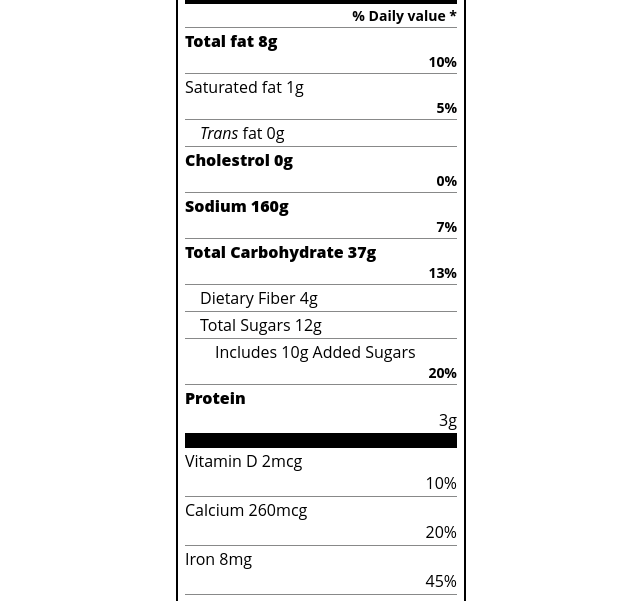
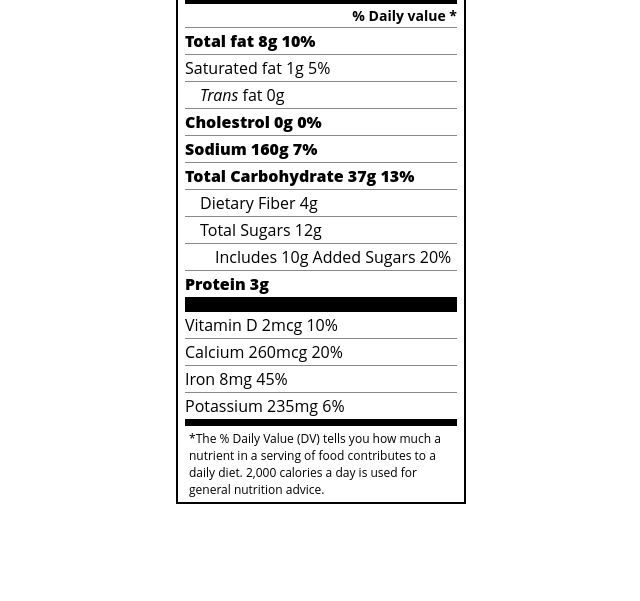
Before and after one commit to ayushkanyal/Nutritional-Value-Label, a plain HTML site: page index.html in a window 1280 px wide. Shown: the part 194-795 px from the top of the page, without its empty margins (319-959 px from the left). Drawn offline with Linux system fonts and the light colour scheme; files that its build step writes are made by us from their sources.

Commit message:
Update index.html
Fixed spacing problem by covering all left aligned <p> elements in a span and using the display:flex property and justify0content:space-between.

```diff
--- a/index.html
+++ b/index.html
@@ -11,42 +11,42 @@
         <h1 class="bold">Nutrition facts</h1>
         <div class="divider"></div>
         <p>8 servings per container</p>
-        <p class="bold">Serving Size 2/3 cup(55g)</p>
+        <p class="bold">Serving Size <span>2/3 cup(55g)</span></p>
         <div class="divider2"></div>
         <p class="bold2">Amount per serving</p>
         <h2 >Calories 230</h2>
         <div class="divider3"></div>
         <p class="bold2 left">% Daily value *</p>
         <div class="divider"></div>
-        <p class="right bold">Total fat 8g</p><p class="left bold2"> 10%</p>
+        <p class="right bold">Total fat 8g <span>10%</span></p>
         <div class="divider"></div>
-        <p class="right">Saturated fat 1g</p><p class="left bold2"> 5%</p>
+        <p class="right">Saturated fat 1g <span>5%</span></p>
         <div class="divider"></div>
         <p class="right gap"><i>Trans</i> fat 0g</p>
         <div class="divider"></div>
-        <p class="right bold">Cholestrol 0g</p><p class="left bold2"> 0%</p>
+        <p class="right bold">Cholestrol 0g <span>0%</span></p>
         <div class="divider"></div>
-        <p class="right bold">Sodium 160g</p><p class="left bold2"> 7%</p>
+        <p class="right bold">Sodium 160g <span>7%</span></p>
         <div class="divider"></div>
-        <p class="right bold">Total Carbohydrate 37g</p><p class="left bold2"> 13%</p>
+        <p class="right bold">Total Carbohydrate 37g <span>13%</span></p>
         <div class="divider"></div>
         <p class="right gap">Dietary Fiber 4g</p>
         <div class="divider"></div>
         <p class="right gap">Total Sugars 12g</p>
         <div class="divider"></div>
-        <p class="right extragap">Includes 10g Added Sugars</p><p class="left bold2"> 20%</p>
+        <p class="right extragap">Includes 10g Added Sugars <span>20%</span></p>
         <div class="divider"></div>
-        <p class="right bold">Protein </p><p class="left"> 3g</p>
+        <p class="right bold">Protein <span>3g</span></p>
         <div class="divider2"></div>
-        <p class="right">Vitamin D 2mcg</p><p class="left"> 10%</p>
+        <p class="right">Vitamin D 2mcg <span>10%</span></p>
         <div class="divider"></div>
-        <p class="right">Calcium 260mcg</p><p class="left"> 20%</p>
-        <div class="divider"></div>Iron 8mg</p><p class="left"> 45%</p>
+        <p class="right">Calcium 260mcg <span>20%</span></p>
+        <div class="divider"></div>Iron 8mg <span>45%</span></p>
         <div class="divider"></div>
-        <p class="right">Potassium 235mg</p><p class="left"> 6%</p>
+        <p class="right">Potassium 235mg <span>6%</span></p>
         <div class="divider3"></div>
-        <p class="disclaimer">*</p>
-        <p class="disclaimer"> The % Daily Value (DV) tells you how much a nutrient in a serving of food contributes to a daily diet.
+
+        <p class="disclaimer"> <span>*</span>The % Daily Value (DV) tells you how much a nutrient in a serving of food contributes to a daily diet.
              2,000 calories a day is used for general nutrition advice.</p>
     </div>
 </body>
```
